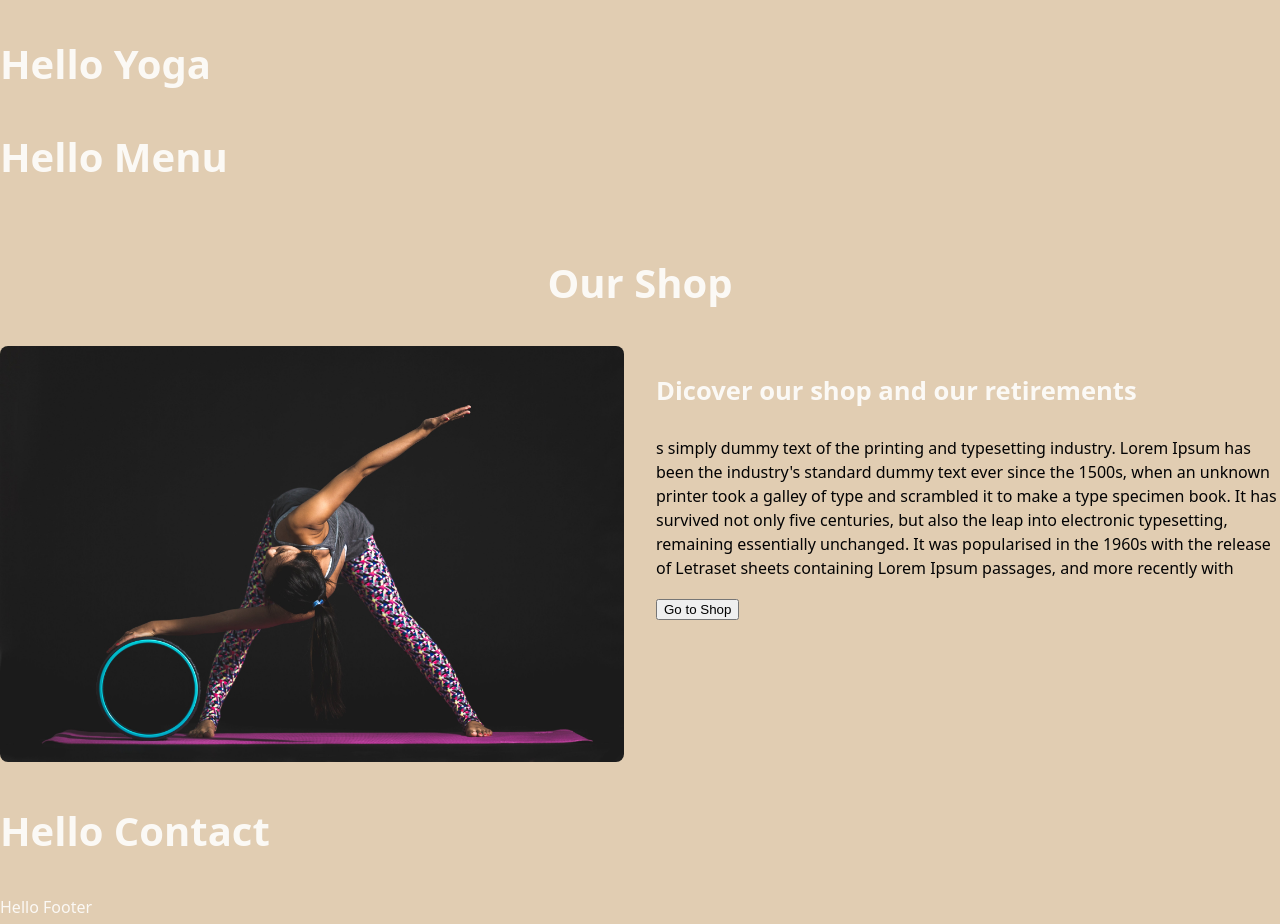
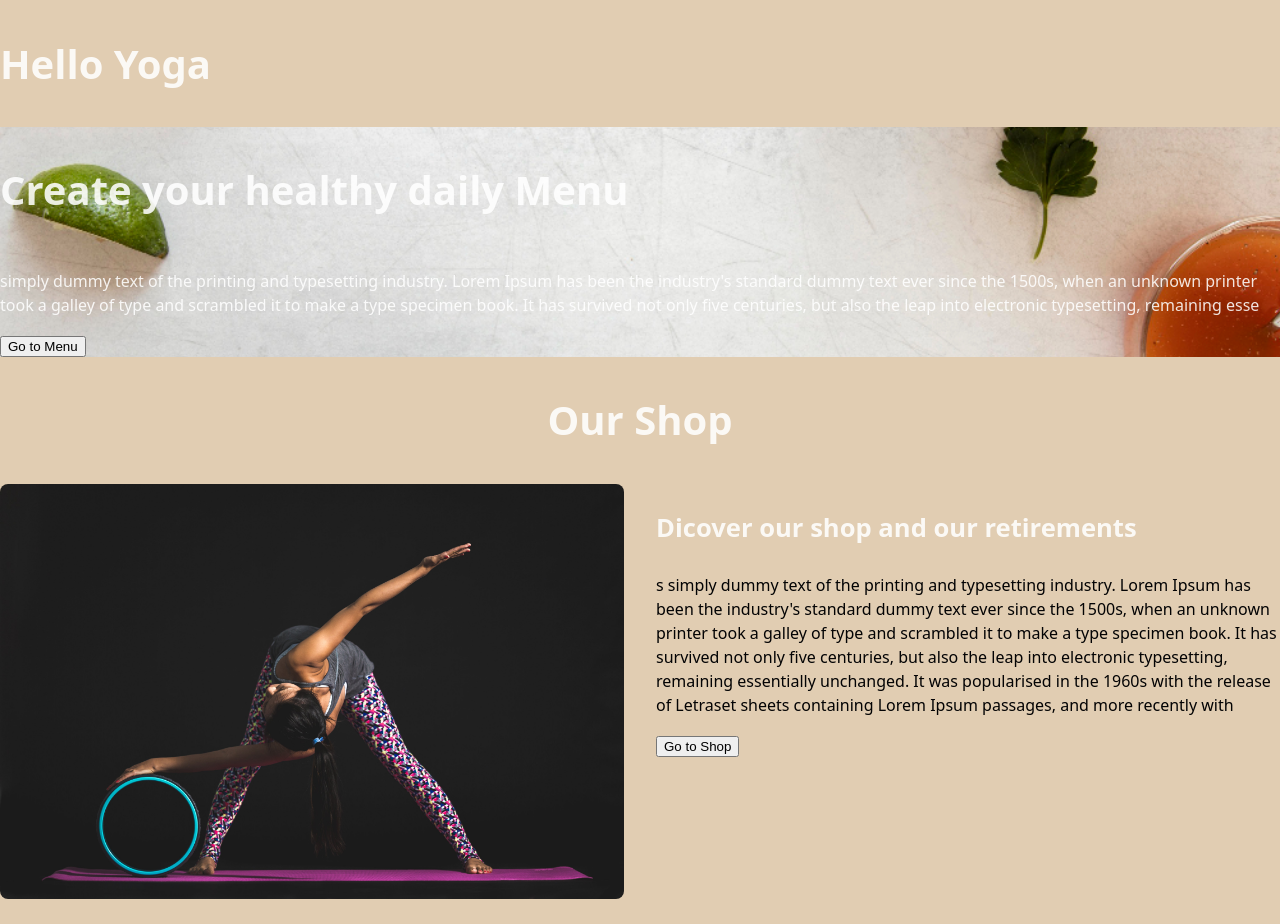
Before and after one commit to IsabelTizon/inner-flow, a React (Vite) app: page / in a window 1280 px wide. Shown: the part 1460-2384 px from the top of the page. Built offline with nearby package versions, Linux system fonts and the light colour scheme.

Commit message:
menu section updated with the TextBlock global component

```diff
--- a/src/pages/Home/components/Menu/Menu.jsx
+++ b/src/pages/Home/components/Menu/Menu.jsx
@@ -1,7 +1,19 @@
+import imgBlockMenu from "./assets/imgBlockMenu.jpg";
+import { Link } from "react-router-dom";
+import TextBlock from "../../../../components/globals/textBlock/textBlock";
+
 export default function Menu() {
 	return (
 		<>
-			<h2>Hello Menu</h2>
+			<TextBlock
+				title="Create your healthy daily Menu"
+				text="simply dummy text of the printing and typesetting industry. Lorem Ipsum has been the industry's standard dummy text ever since the 1500s, when an unknown printer took a galley of type and scrambled it to make a type specimen book. It has survived not only five centuries, but also the leap into electronic typesetting, remaining esse"
+				backgroundImage={imgBlockMenu}
+			>
+				<Link to="/menu">
+					<button>Go to Menu</button>
+				</Link>
+			</TextBlock>
 		</>
 	);
 }
```
Also changed, not shown: src/pages/Home/components/Menu/assets/imgBlockMenu.jpg (added).
